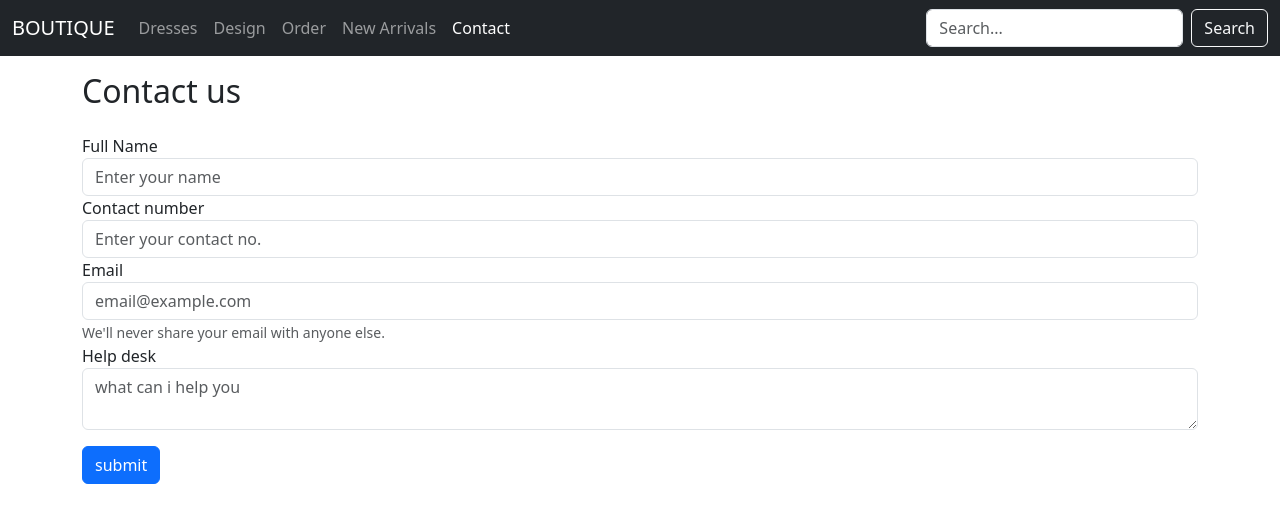
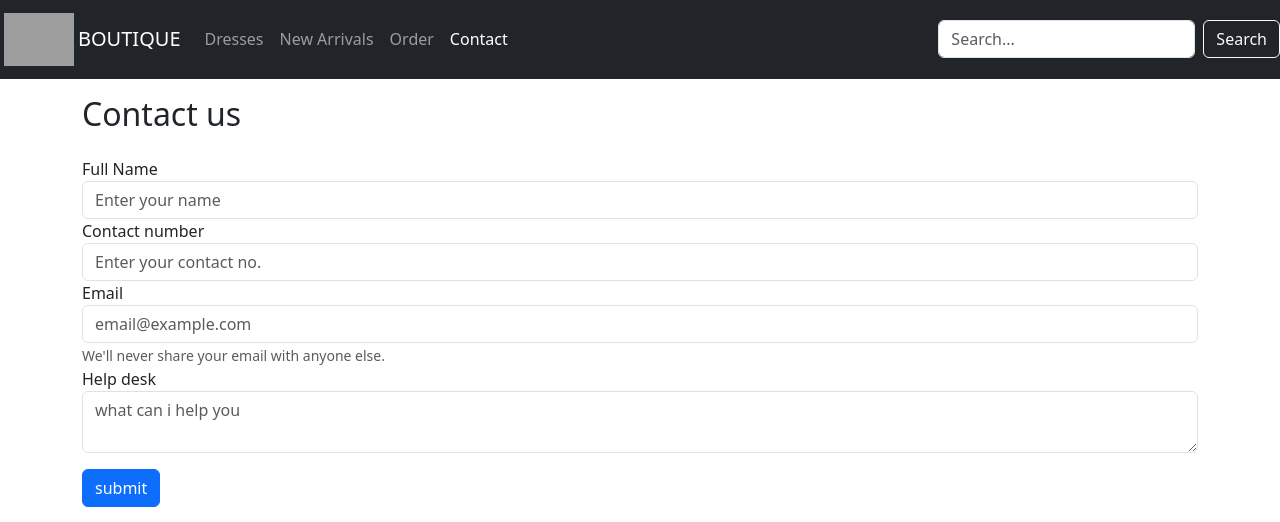
Before and after one commit to rupacesigdel/Kriti_boutiques, a Django app: page /contact/ in a window 1280 px wide. Shown: the top 522 px of the page. Run offline with Django 5.2, Linux system fonts and the light colour scheme; grey boxes are pictures that could not be loaded.

Commit message:
update css

```diff
--- a/templates/base.html
+++ b/templates/base.html
@@ -4,7 +4,7 @@
     <meta charset="utf-8">
     <meta name="viewport" content="width=device-width, initial-scale=1">
     {% load static %}
-    <link rel="stylesheet" href="{% static 'styles.css' %}">
+    <link rel="stylesheet" href="{% static 'css/style.css' %}">
     <link href="https://cdnjs.cloudflare.com/ajax/libs/font-awesome/5.15.4/css/all.min.css" rel="stylesheet">
     <link href="https://cdn.jsdelivr.net/npm/bootstrap@5.3.3/dist/css/bootstrap.min.css"
           rel="stylesheet"
@@ -15,7 +15,9 @@
   </head>
   <body style="padding-bottom: 50px;">
     <nav class="navbar navbar-expand-lg navbar-dark bg-dark">
-        <div class="container-fluid">
+      <a class="navbar-brand mx-1" href="{% url 'home' %}">
+        <img src="{% static 'BOUTIQUE/images/logo.png' %}" alt="Logo"  style="width: 70px">
+      </a>
       <a class="navbar-brand" href="{% url 'home' %}">BOUTIQUE</a>
       <button class="navbar-toggler" type="button" data-bs-toggle="collapse"
               data-bs-target="#navbarSupportedContent"
@@ -31,16 +33,12 @@
                 href="{% url 'home' %}">Dresses</a>
           </li>
           <li class="nav-item">
-                <a class="nav-link {% block designactive %}{% endblock designactive %}"
-                   href="{% url 'boutique' %}">Design</a>
+            <a class="nav-link {% block new_arrivalsactive %}{% endblock new_arrivalsactive %}"
+            href="{% url 'new_arrivals' %}">New Arrivals</a>
           </li>
           <li class="nav-item">
             <a class="nav-link {% block orderactive %}{% endblock orderactive %}"
                 href="{% url 'order' %}">Order</a>
-              </li>
-              <li class="nav-item">
-                <a class="nav-link {% block new_arrivalsactive %}{% endblock new_arrivalsactive %}"
-                   href="{% url 'new_arrivals' %}">New Arrivals</a>
           </li>
           <li class="nav-item">
             <a class="nav-link {% block contactactive %}{% endblock contactactive %}"
@@ -52,7 +50,6 @@
                   placeholder="Search..." aria-label="Search">
           <button type="submit" class="btn btn-outline-light">Search</button>
         </form>
-          </div>
       </div>
     </nav>
 
```
Lines whose indentation alone changed are shown as unchanged.
